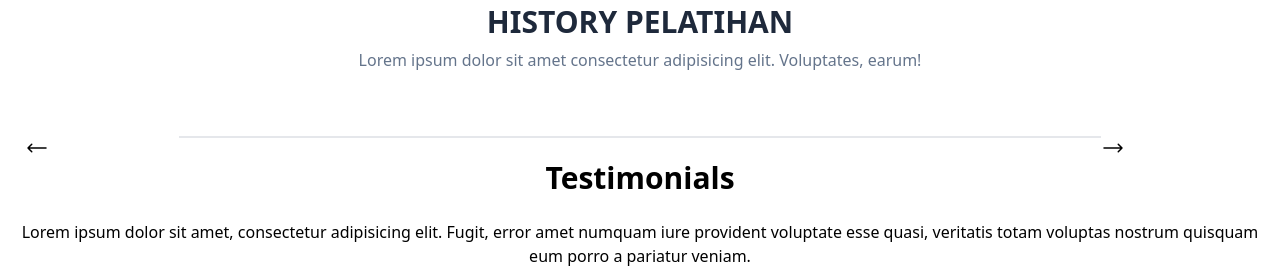
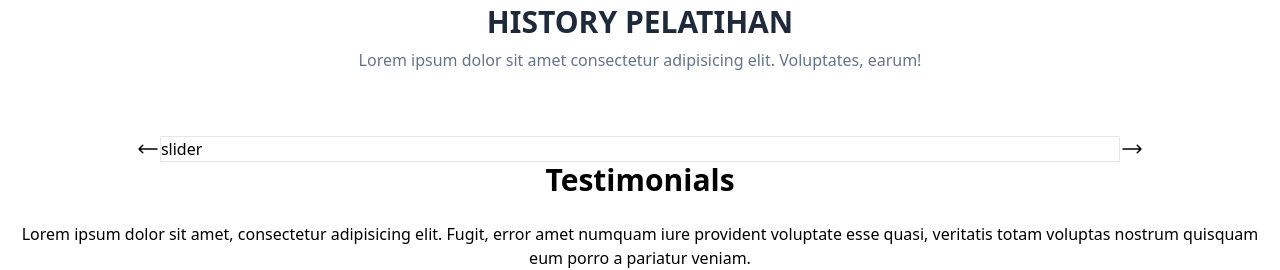
Before and after one commit to abighailshafira/LMS-USSI, a website: page index.html in a window 1280 px wide. Shown: the part 4700-4970 px from the top of the page. Drawn offline with Linux system fonts and the light colour scheme.

Commit message:
Revert "Update index.html"
This reverts commit 133ec804281a497192e4578d6a8231374d40b452.

```diff
--- a/index.html
+++ b/index.html
@@ -404,25 +404,25 @@
 
     <!-- slider -->
    <section>
-    <div class="container">
     <div class="flex">
       <div class="w-2/12 flex items-center">
         <div class="w-full text-right">
+          <button class="p-3 rounded-full bg-white">
             <svg xmlns="http://www.w3.org/2000/svg" fill="none" viewBox="0 0 24 24" stroke-width="1.5" stroke="currentColor" class="w-6 h-6">
               <path stroke-linecap="round" stroke-linejoin="round" d="M6.75 15.75L3 12m0 0l3.75-3.75M3 12h18" />
             </svg>
+
+          </button>
         </div>
       </div>
-        <div id="sliderContainer" class="w-full">
-          <div id="slider" class="flex w-full border"></div>
-        </div>
+      <div class="w-full h-96 border">slider</div>
       <div class="w-2/12 flex items-center">
         <div class="w-full">
-            <svg xmlns="http://www.w3.org/2000/svg" fill="none" viewBox="0 0 24 24" stroke-width="1.5" stroke="currentColor" class="w-6 h-6">
+          <button class="p-3 rounded-full bg-white">
+            <button ><svg xmlns="http://www.w3.org/2000/svg" fill="none" viewBox="0 0 24 24" stroke-width="1.5" stroke="currentColor" class="w-6 h-6">
             <path stroke-linecap="round" stroke-linejoin="round" d="M17.25 8.25L21 12m0 0l-3.75 3.75M21 12H3" />
           </svg>
-
-          </div>
+          </button>
         </div>
       </div>
     </div>
```
Lines whose indentation alone changed are shown as unchanged.
